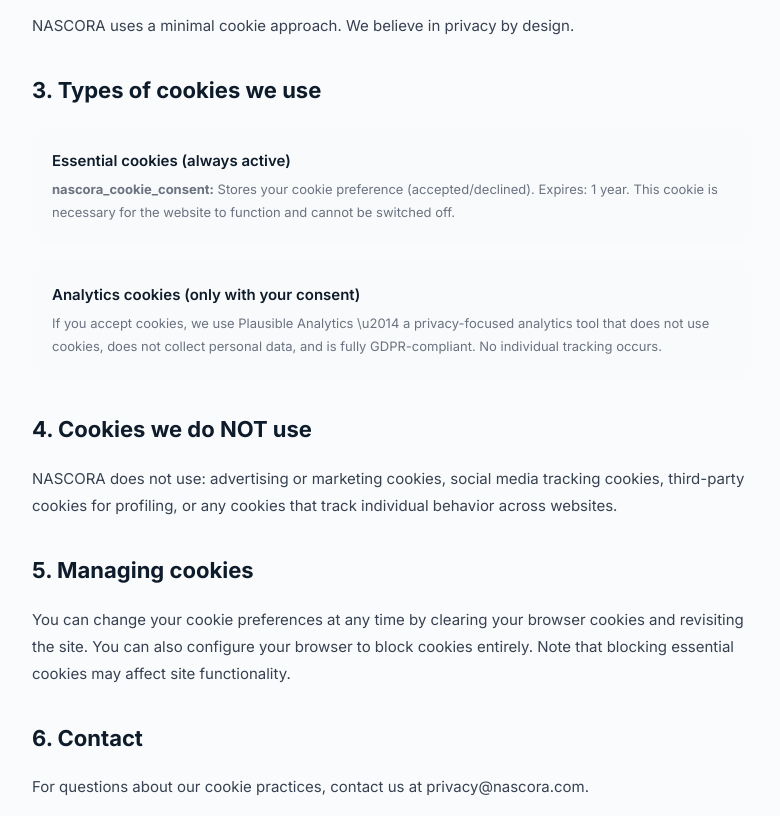
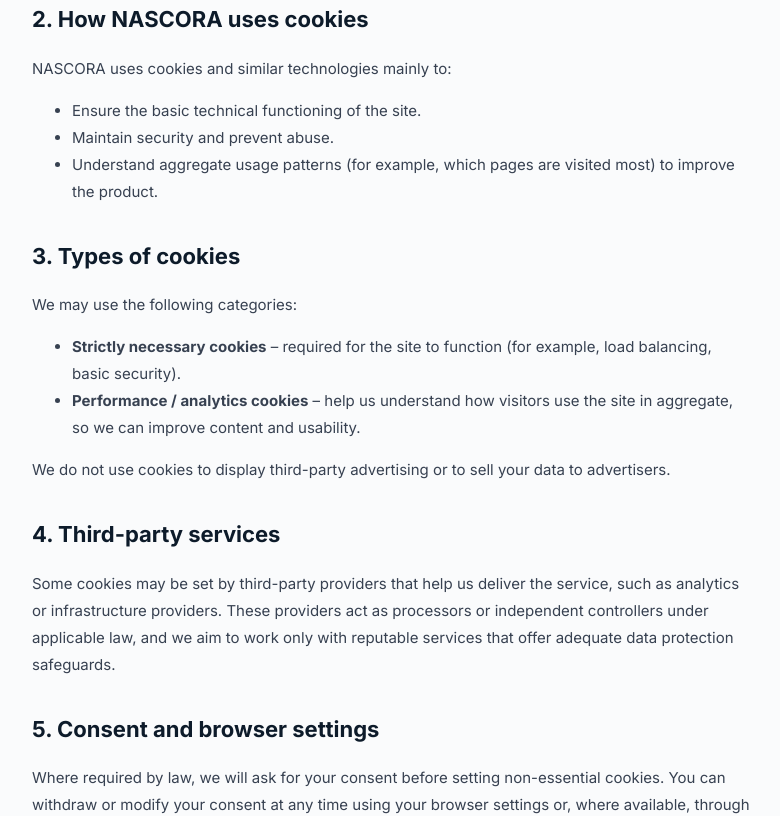
Before and after one commit to cosmingpopa-hub/Nascora, a Next.js app: page /cookies in a window 1280 px wide. Shown: the part 420-1236 px from the top of the page, without its empty margins (248-1028 px from the left). Built offline with nearby package versions, Linux system fonts and the light colour scheme.

Commit message:
Update page.js
update

```diff
--- a/src/app/cookies/page.js
+++ b/src/app/cookies/page.js
@@ -1,40 +1,135 @@
-export const metadata = { title: "Cookie Policy \u2014 NASCORA" };
+export const metadata = {
+  title: "Cookie Policy — NASCORA",
+};
 
 export default function Cookies() {
-  const s = { maxWidth: 720, margin: "0 auto", padding: "60px 24px", fontSize: 15, lineHeight: 1.8, color: "#374151" };
-  const h2 = { fontSize: 22, fontWeight: 700, color: "#0D1B2A", margin: "32px 0 12px" };
+  const s = {
+    maxWidth: 720,
+    margin: "0 auto",
+    padding: "60px 24px",
+    fontSize: 15,
+    lineHeight: 1.8,
+    color: "#374151",
+  };
+  const h2 = {
+    fontSize: 22,
+    fontWeight: 700,
+    color: "#0D1B2A",
+    margin: "32px 0 12px",
+  };
+
   return (
     <div style={s}>
-      <a href="/" style={{ fontSize: 13, color: "#5FA8D3", textDecoration: "none" }}>&larr; Back to NASCORA</a>
-      <h1 style={{ fontSize: 32, fontWeight: 800, color: "#0D1B2A", margin: "24px 0 8px" }}>Cookie Policy</h1>
-      <p style={{ color: "#9CA3AF", fontSize: 13 }}>Last updated: March 2026</p>
+      <a
+        href="/"
+        style={{
+          fontSize: 13,
+          color: "#5FA8D3",
+          textDecoration: "none",
+          display: "inline-block",
+          marginBottom: 16,
+        }}
+      >
+        &larr; Back to NASCORA
+      </a>
+
+      <h1
+        style={{
+          fontSize: 32,
+          fontWeight: 800,
+          color: "#0D1B2A",
+          margin: "24px 0 8px",
+        }}
+      >
+        Cookie Policy
+      </h1>
+      <p style={{ color: "#9CA3AF", fontSize: 13 }}>
+        Last updated: March 2026
+      </p>
 
       <h2 style={h2}>1. What are cookies?</h2>
-      <p>Cookies are small text files stored on your device when you visit a website. They help websites remember your preferences and improve your experience.</p>
+      <p>
+        Cookies are small text files that are stored on your device when you
+        visit a website. They allow the site to recognise your browser, remember
+        certain information and help us provide a more secure and reliable
+        experience.
+      </p>
 
       <h2 style={h2}>2. How NASCORA uses cookies</h2>
-      <p>NASCORA uses a minimal cookie approach. We believe in privacy by design.</p>
+      <p>
+        NASCORA uses cookies and similar technologies mainly to:
+      </p>
+      <ul>
+        <li>Ensure the basic technical functioning of the site.</li>
+        <li>Maintain security and prevent abuse.</li>
+        <li>
+          Understand aggregate usage patterns (for example, which pages are
+          visited most) to improve the product.
+        </li>
+      </ul>
 
-      <h2 style={h2}>3. Types of cookies we use</h2>
+      <h2 style={h2}>3. Types of cookies</h2>
+      <p>We may use the following categories:</p>
+      <ul>
+        <li>
+          <strong>Strictly necessary cookies</strong> – required for the site to
+          function (for example, load balancing, basic security).
+        </li>
+        <li>
+          <strong>Performance / analytics cookies</strong> – help us understand
+          how visitors use the site in aggregate, so we can improve content and
+          usability.
+        </li>
+      </ul>
+      <p>
+        We do not use cookies to display third-party advertising or to sell your
+        data to advertisers.
+      </p>
 
-      <div style={{ background: "#F9FAFB", borderRadius: 12, padding: 20, margin: "16px 0" }}>
-        <p style={{ margin: "0 0 4px", fontWeight: 600, color: "#0D1B2A" }}>Essential cookies (always active)</p>
-        <p style={{ margin: 0, fontSize: 13, color: "#6B7280" }}><strong>nascora_cookie_consent:</strong> Stores your cookie preference (accepted/declined). Expires: 1 year. This cookie is necessary for the website to function and cannot be switched off.</p>
-      </div>
+      <h2 style={h2}>4. Third-party services</h2>
+      <p>
+        Some cookies may be set by third-party providers that help us deliver
+        the service, such as analytics or infrastructure providers. These
+        providers act as processors or independent controllers under applicable
+        law, and we aim to work only with reputable services that offer adequate
+        data protection safeguards.
+      </p>
 
-      <div style={{ background: "#F9FAFB", borderRadius: 12, padding: 20, margin: "16px 0" }}>
-        <p style={{ margin: "0 0 4px", fontWeight: 600, color: "#0D1B2A" }}>Analytics cookies (only with your consent)</p>
-        <p style={{ margin: 0, fontSize: 13, color: "#6B7280" }}>If you accept cookies, we use Plausible Analytics \u2014 a privacy-focused analytics tool that does not use cookies, does not collect personal data, and is fully GDPR-compliant. No individual tracking occurs.</p>
-      </div>
+      <h2 style={h2}>5. Consent and browser settings</h2>
+      <p>
+        Where required by law, we will ask for your consent before setting
+        non-essential cookies. You can withdraw or modify your consent at any
+        time using your browser settings or, where available, through the
+        cookie preferences banner.
+      </p>
+      <p>
+        Most browsers allow you to block or delete cookies through their settings.
+        However, blocking certain cookies may impact the functionality or
+        performance of the site.
+      </p>
 
-      <h2 style={h2}>4. Cookies we do NOT use</h2>
-      <p>NASCORA does not use: advertising or marketing cookies, social media tracking cookies, third-party cookies for profiling, or any cookies that track individual behavior across websites.</p>
+      <h2 style={h2}>6. Risk Checker and cookies</h2>
+      <p>
+        The Risk Checker processes pregnancy-related inputs locally in your
+        browser and, by design, does not send those inputs to our servers. Any
+        cookies used for the Risk Checker are limited to ensuring technical
+        functionality and security of the overall service, not to store your
+        medical inputs.
+      </p>
 
-      <h2 style={h2}>5. Managing cookies</h2>
-      <p>You can change your cookie preferences at any time by clearing your browser cookies and revisiting the site. You can also configure your browser to block cookies entirely. Note that blocking essential cookies may affect site functionality.</p>
+      <h2 style={h2}>7. Updates to this Cookie Policy</h2>
+      <p>
+        We may update this Cookie Policy from time to time to reflect changes in
+        our use of cookies or in applicable regulations. Material changes will
+        be indicated by updating the “Last updated” date and, where
+        appropriate, communicated more prominently.
+      </p>
 
-      <h2 style={h2}>6. Contact</h2>
-      <p>For questions about our cookie practices, contact us at privacy@nascora.com.</p>
+      <h2 style={h2}>8. Contact</h2>
+      <p>
+        If you have any questions about our use of cookies, you can contact us
+        at contact@devaieood.com.
+      </p>
     </div>
   );
 }
```
